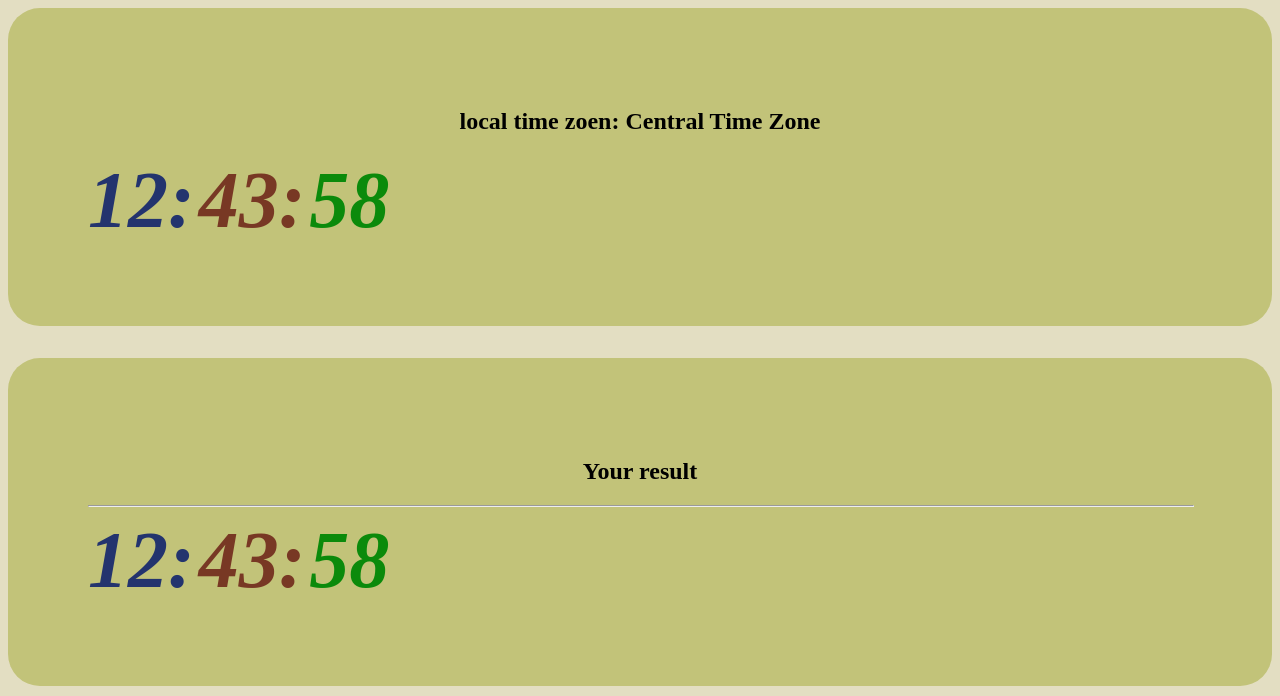
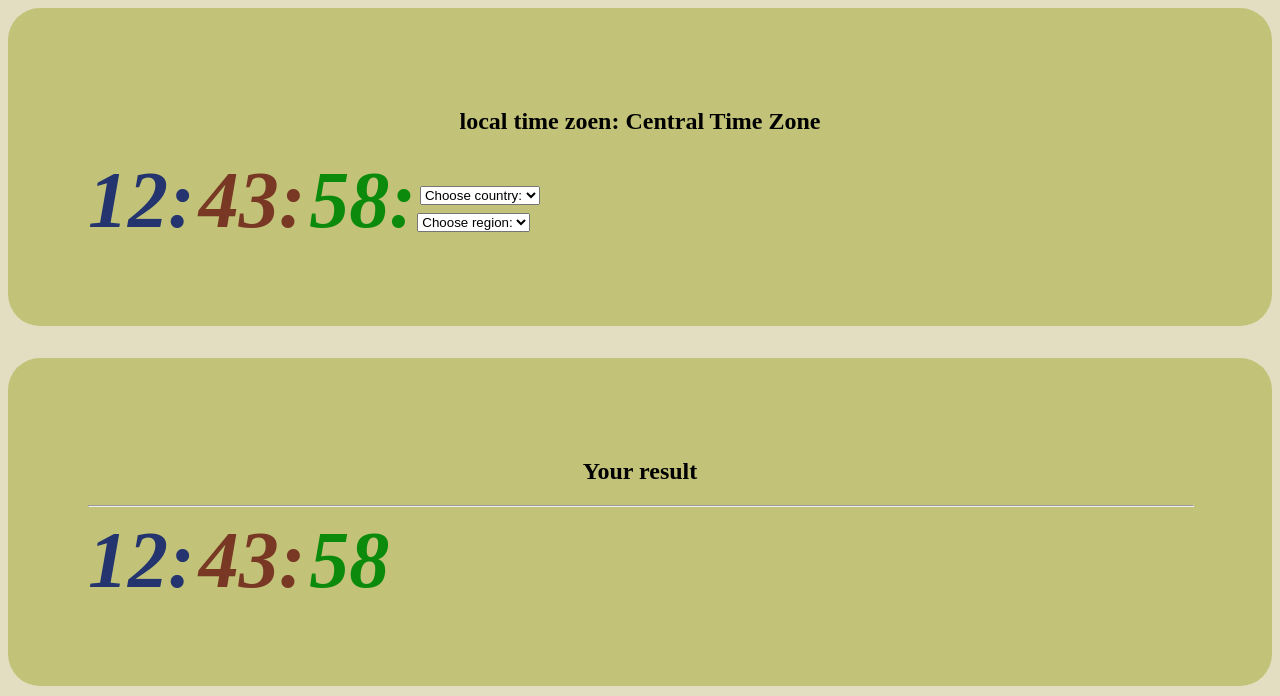
Before and after one commit to KorolevskiTigr2/BYBYBY, a website: page index.html in a window 1280 px wide. Shown: the top 696 px of the page. Drawn offline with Linux system fonts and the light colour scheme.

```diff
--- a/index.html
+++ b/index.html
@@ -10,6 +10,18 @@
       <div class="hours">12</div>
       <div class="minutes">43</div>
       <div class="seconds">58</div>
+      <select id="select_country">
+        <option>Choose country:</option>>
+        <option>Country1</option>
+        <option>Country2</option>
+        <option>Country3</option>
+      </select>
+      <select id="select_region">
+        <option>Choose region:</option>>
+        <option>region1</option>
+        <option>region2</option>
+        <option>region3</option>
+      </select>
     </section>
 
     <section class="number-1">
@@ -106,6 +118,15 @@
       p {
         font-weight: bold;
       }
+
+      #select_country{
+        position: relative;
+        top: -2em;
+      }
+      #select_region{
+        position: relative;
+        left: -9.5em;
+      }
     </style>
   </body>
 </html>
--- /dev/null
+++ b/style.css
@@ -0,0 +1,3 @@
+body {
+	background-color:green;
+}
```
